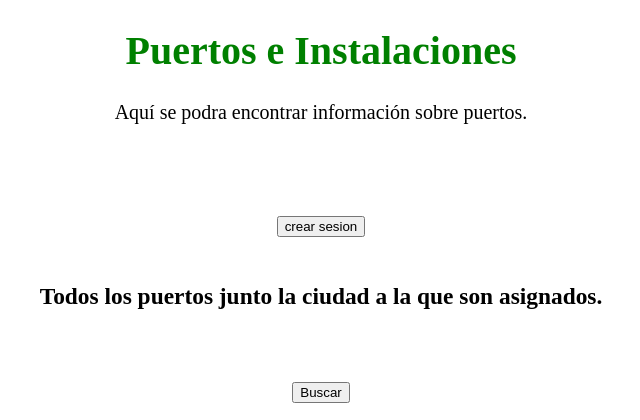
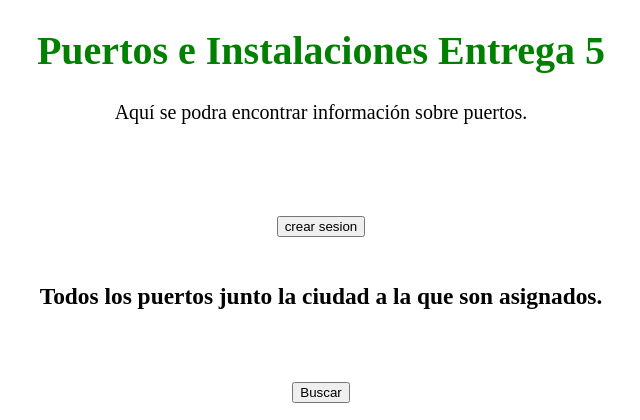
Before and after one commit to vdiego28/BD_Comienzo, a PHP site: page / in a window 1280 px wide. Shown: the top 420 px of the page, without its empty margins (327-967 px from the left). Run offline with PHP 8.4, Linux system fonts and the light colour scheme.

Commit message:
feel better

```diff
--- a/index.php
+++ b/index.php
@@ -8,7 +8,7 @@ de la ayudantia.
 
 <body>
 
-  <h1 align="center">Puertos e Instalaciones </h1>
+  <h1 align="center">Puertos e Instalaciones Entrega 5 </h1>
   <p style="text-align:center;">Aquí se podra encontrar información sobre puertos.</p>
   <br>
 
```
